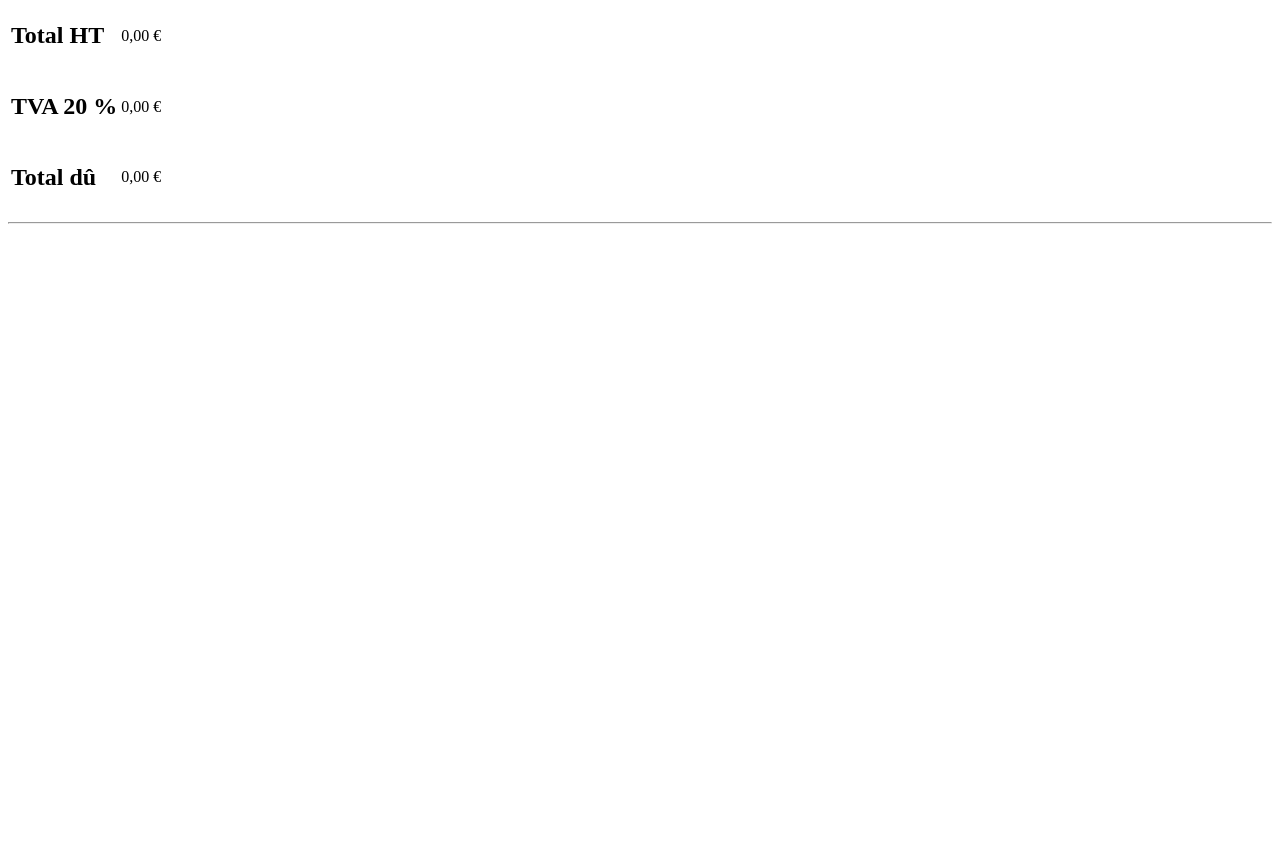
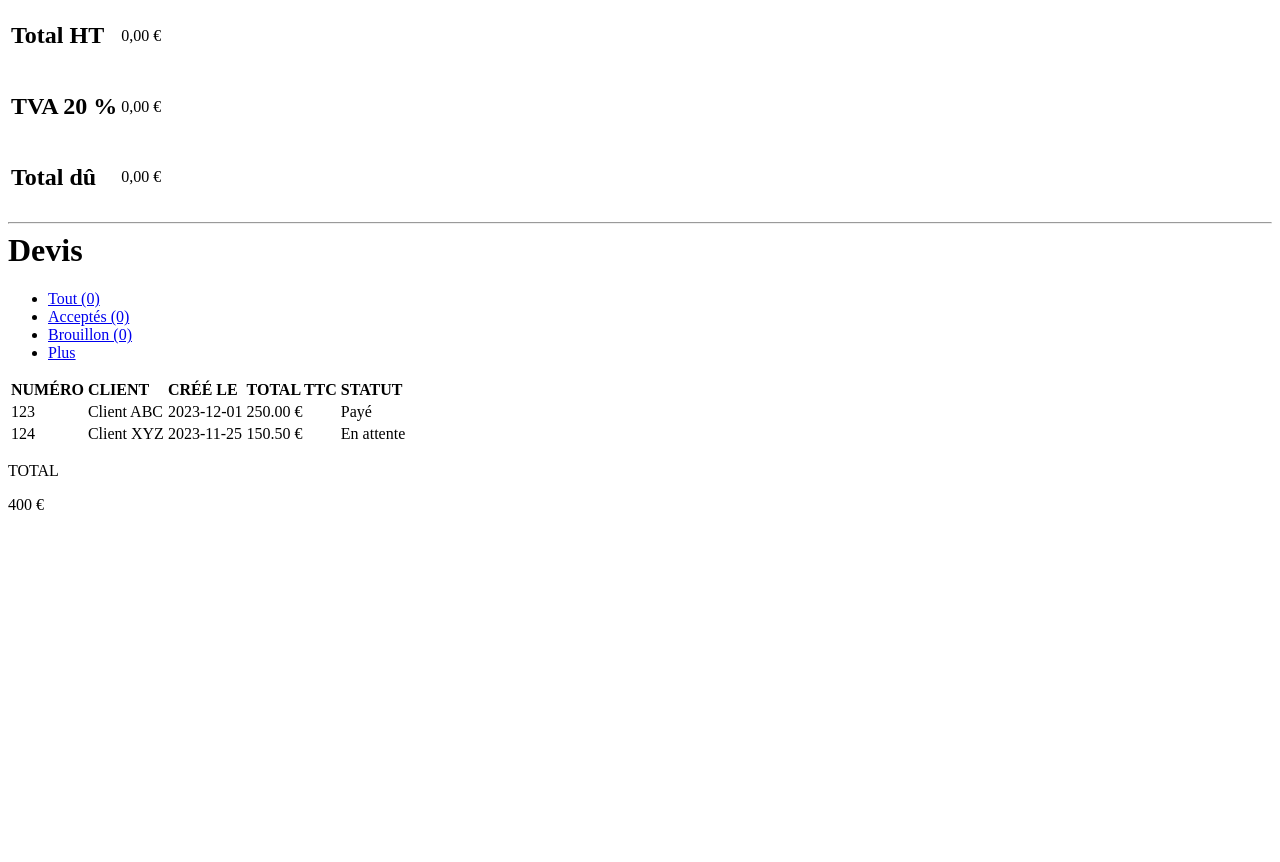
Before and after one commit to mchegdali/challenge-stack-semestriel-4IW1-G31, a Symfony app: template templates/default/index.html.twig in a window 1280 px wide; the page is wider, and only the part inside the window is pictured. Shown: the part 615-1477 px from the top of that part. Before the commit the page ends 839 px from the top of that part, so only its background shows below. Run offline with Twig, Linux system fonts and the light colour scheme; the template is opened without the code that fills it, so the values that code supplies are empty; some libraries are stand-ins or nearby versions.

Commit message:
create devis list components

```diff
--- a/templates/_components/_devisForm.html.twig
+++ b/templates/_components/_devisForm.html.twig
@@ -62,7 +62,8 @@
                 </table>
             </div>
 
-            <button type="submit" style="background-color: #0065E0; width: 200px; padding: 5px; color: white">Ajouter une ligne
+            <button type="submit" style="background-color: #0065E0; width: 200px; padding: 5px; color: white">Ajouter
+                une ligne
             </button>
 
 
--- /dev/null
+++ b/templates/_components/_devisList.html.twig
@@ -0,0 +1,57 @@
+<div class="h-screen m-8 flex bg-white flex-col" style="height: calc(90vh - 98px);">
+    <div class="m-8 bg-white flex-col space-x-4">
+        <div class="flex flex-col gap-4">
+            <h1 class="font-bold text-2xl">Devis</h1>
+
+            <ul class="flex space-x-14 text-white">
+                <li>
+                    <a href="/" class="hover:underline text-black">Tout (0)</a>
+                </li>
+                <li>
+                    <a href="/about" class="hover:underline text-black">Acceptés (0)</a>
+                </li>
+                <li>
+                    <a href="/contact" class="hover:underline text-black">Brouillon (0)</a>
+                </li>
+                <li>
+                    <a href="/about" class="hover:underline text-black">Plus</a>
+                </li>
+            </ul>
+        </div>
+    </div>
+    <div class="m-8 flex flex-col justify-between flex-grow">
+        <div class="flex flex-col">
+            <table>
+                <thead>
+                <tr style="text-align: left;">
+                    <th>NUMÉRO</th>
+                    <th>CLIENT</th>
+                    <th>CRÉÉ LE</th>
+                    <th>TOTAL TTC</th>
+                    <th>STATUT</th>
+                </tr>
+                </thead>
+                <tbody class="text-blue-500">
+                <tr class="bg-gray-100">
+                    <td class="p-3">123</td>
+                    <td class="p-3">Client ABC</td>
+                    <td class="p-3">2023-12-01</td>
+                    <td class="p-3">250.00 €</td>
+                    <td class="p-3">Payé</td>
+                </tr>
+                <tr class="bg-white">
+                    <td class="p-3">124</td>
+                    <td class="p-3">Client XYZ</td>
+                    <td class="p-3">2023-11-25</td>
+                    <td class="p-3">150.50 €</td>
+                    <td class="p-3">En attente</td>
+                </tr>
+                </tbody>
+            </table>
+        </div>
+        <div class="flex justify-between justify-end">
+            <p>TOTAL</p>
+            <p>400 €</p>
+        </div>
+    </div>
+</div>
--- a/templates/default/index.html.twig
+++ b/templates/default/index.html.twig
@@ -5,4 +5,5 @@
 {% block body %}
     {% include '_components/_navbar.html.twig' %}
     {% include '_components/_devisForm.html.twig' %}
+    {% include '_components/_devisList.html.twig' %}
 {% endblock %}
```
